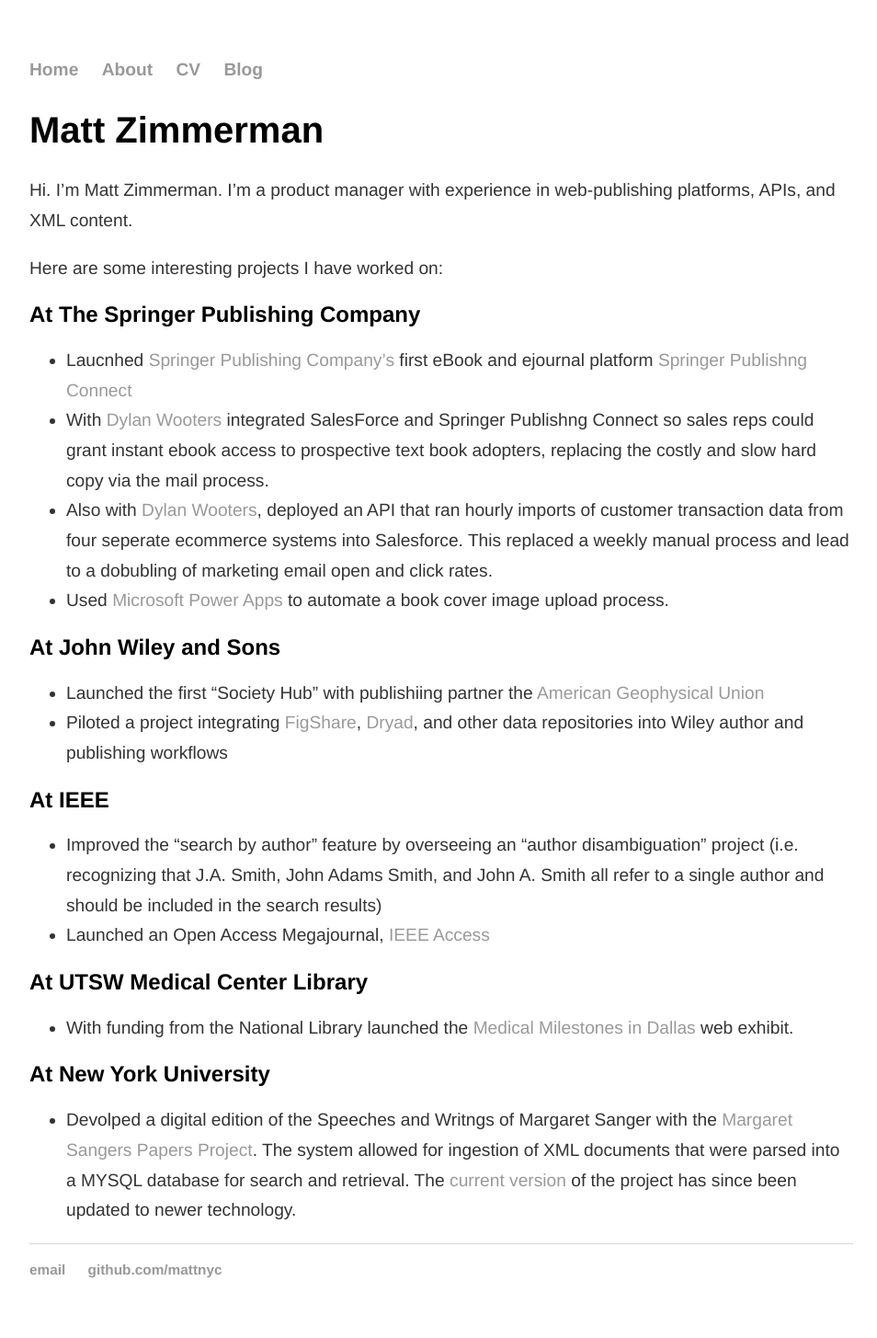
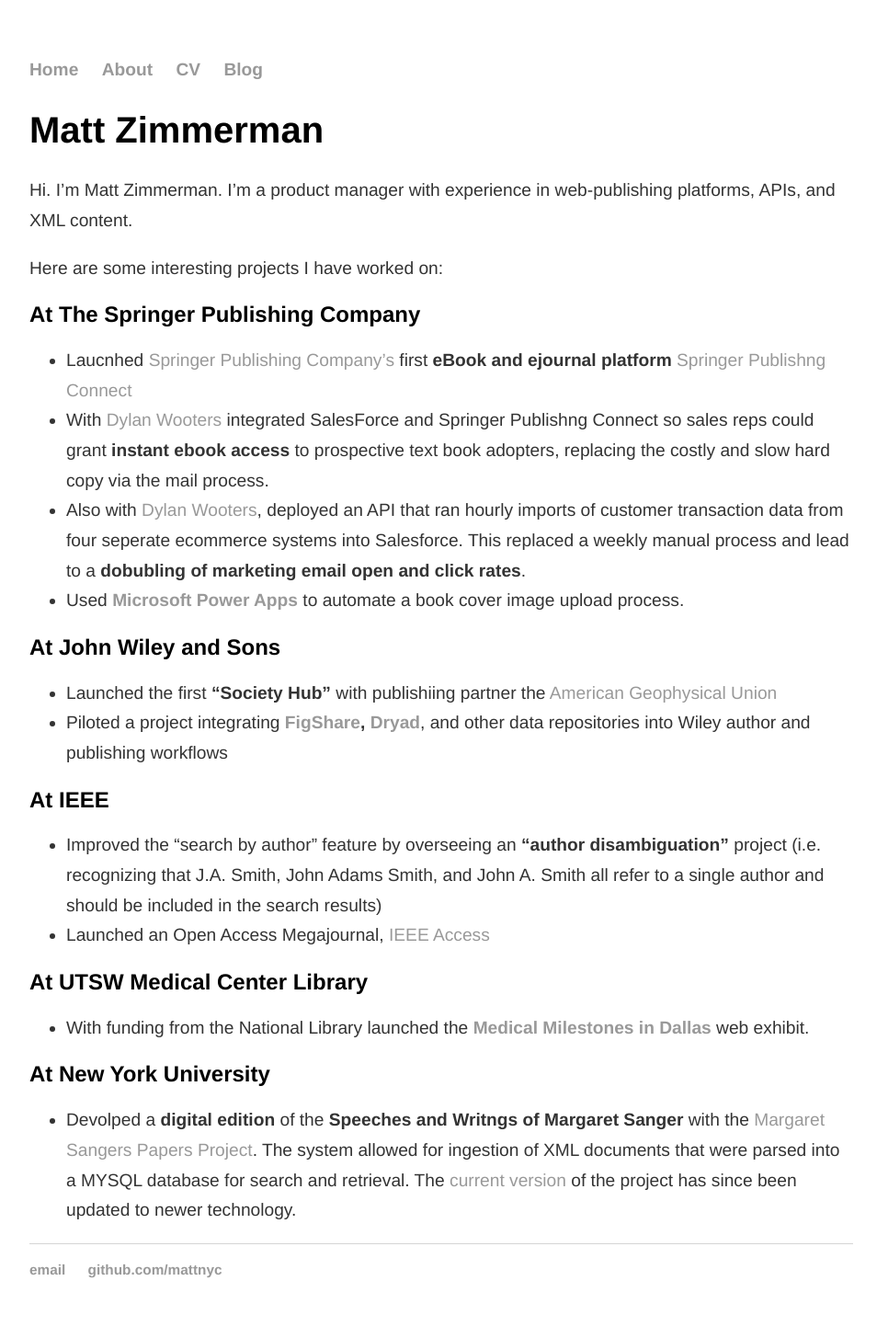
Before and after one commit to mattznyc/mattznyc.github.io, a Jekyll site: the page built from index.md, in a window 1280 px wide. Shown: the whole page at 92% size, without its empty margins (160-1114 px from the left). Built offline with Jekyll 4.4.1, drawn with Linux system fonts in a browser that asks for light colours.

```diff
--- a/index.md
+++ b/index.md
@@ -9,21 +9,21 @@ Hi. I'm Matt Zimmerman. I'm a product manager with experience in web-publishing
 Here are some interesting projects I have worked on:
 
 ## At The Springer Publishing Company
-* Laucnhed [Springer Publishing Company's](https://www.springerpub.com/) first eBook and ejournal platform [Springer Publishng Connect](http://connect.springerpub.com)
-* With [Dylan Wooters](https://dylanwooters.com/index.html) integrated SalesForce and Springer Publishng Connect so sales reps could grant instant ebook access to prospective text book adopters, replacing the costly and slow hard copy via the mail process.
-* Also with [Dylan Wooters](https://dylanwooters.com/index.html), deployed an API that ran hourly imports of customer transaction data from four seperate ecommerce systems into Salesforce. This replaced a weekly manual process and lead to a dobubling of marketing email open and click rates.
-* Used [Microsoft Power Apps](https://www.microsoft.com/en-us/power-platform/products/power-apps) to automate a book cover image upload process.
+* Laucnhed [Springer Publishing Company's](https://www.springerpub.com/) first **eBook and ejournal platform** [Springer Publishng Connect](http://connect.springerpub.com)
+* With [Dylan Wooters](https://dylanwooters.com/index.html) integrated SalesForce and Springer Publishng Connect so sales reps could grant **instant ebook access** to prospective text book adopters, replacing the costly and slow hard copy via the mail process.
+* Also with [Dylan Wooters](https://dylanwooters.com/index.html), deployed an API that ran hourly imports of customer transaction data from four seperate ecommerce systems into Salesforce. This replaced a weekly manual process and lead to a **dobubling of marketing email open and click rates**.
+* Used **[Microsoft Power Apps](https://www.microsoft.com/en-us/power-platform/products/power-apps)** to automate a book cover image upload process.
 
 ## At John Wiley and Sons
-* Launched the first "Society Hub" with publishiing partner the [American Geophysical Union](https://agupubs.onlinelibrary.wiley.com/)
-* Piloted a project integrating [FigShare](https://figshare.com/), [Dryad](https://datadryad.org/stash), and other data repositories into Wiley author and publishing workflows
+* Launched the first **"Society Hub"** with publishiing partner the [American Geophysical Union](https://agupubs.onlinelibrary.wiley.com/)
+* Piloted a project integrating **[FigShare](https://figshare.com/), [Dryad](https://datadryad.org/stash)**, and other data repositories into Wiley author and publishing workflows
 
 ## At IEEE
-* Improved the "search by author" feature by overseeing an "author disambiguation" project (i.e. recognizing that J.A. Smith, John Adams Smith, and John A. Smith all refer to a single author and should be included in the search results)
+* Improved the "search by author" feature by overseeing an **"author disambiguation"** project (i.e. recognizing that J.A. Smith, John Adams Smith, and John A. Smith all refer to a single author and should be included in the search results)
 * Launched an Open Access Megajournal, [IEEE Access](https://ieeexplore.ieee.org/xpl/RecentIssue.jsp?punumber=6287639)
 
 ## At UTSW Medical Center Library
-* With funding from the National Library launched the [Medical Milestones in Dallas](https://utswlibrary.omeka.net/exhibits/show/milestones/intro) web exhibit.
+* With funding from the National Library launched the **[Medical Milestones in Dallas](https://utswlibrary.omeka.net/exhibits/show/milestones/intro)** web exhibit.
 
 ## At New York University
-* Devolped a digital edition of the Speeches and Writngs of Margaret Sanger with the [Margaret Sangers Papers Project](https://m-sanger.org/welcome). The system allowed for ingestion of XML documents that were parsed into a MYSQL database for search and retrieval. The [current version](https://m-sanger.org/digi) of the project has since been updated to newer technology.
+* Devolped a **digital edition** of the **Speeches and Writngs of Margaret Sanger** with the [Margaret Sangers Papers Project](https://m-sanger.org/welcome). The system allowed for ingestion of XML documents that were parsed into a MYSQL database for search and retrieval. The [current version](https://m-sanger.org/digi) of the project has since been updated to newer technology.
```
